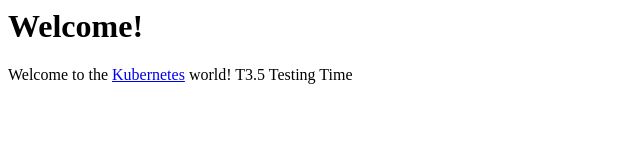
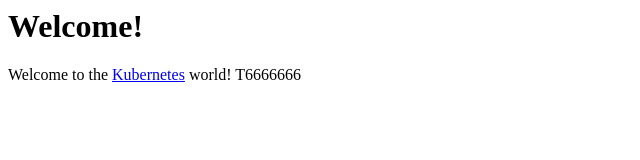
Before and after one commit to devscasset/k8s-ha, a plain HTML site: page index.html in a window 1280 px wide. Shown: the full height of the page, 0-640 px from the left. Drawn offline with Linux system fonts and the light colour scheme.

Commit message:
Updat T66666

```diff
--- a/index.html
+++ b/index.html
@@ -4,6 +4,6 @@
     </head>
     <body>
         <h1>Welcome!</h1>
-        <p>Welcome to the <a href="https://kubernetes.io/">Kubernetes</a> world! T3.5 Testing Time</p>
+        <p>Welcome to the <a href="https://kubernetes.io/">Kubernetes</a> world! T6666666</p>
     </body>
 </html>
```
